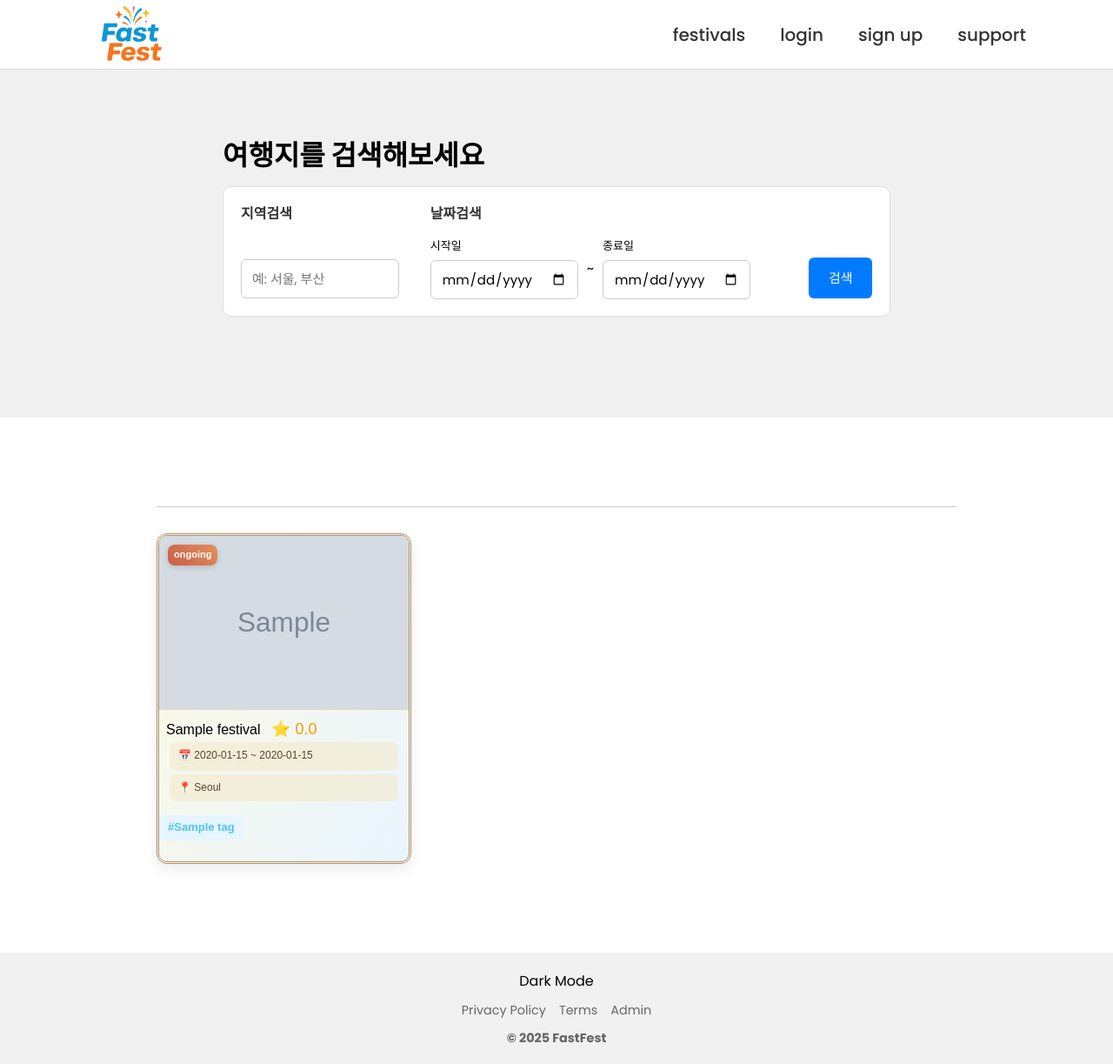
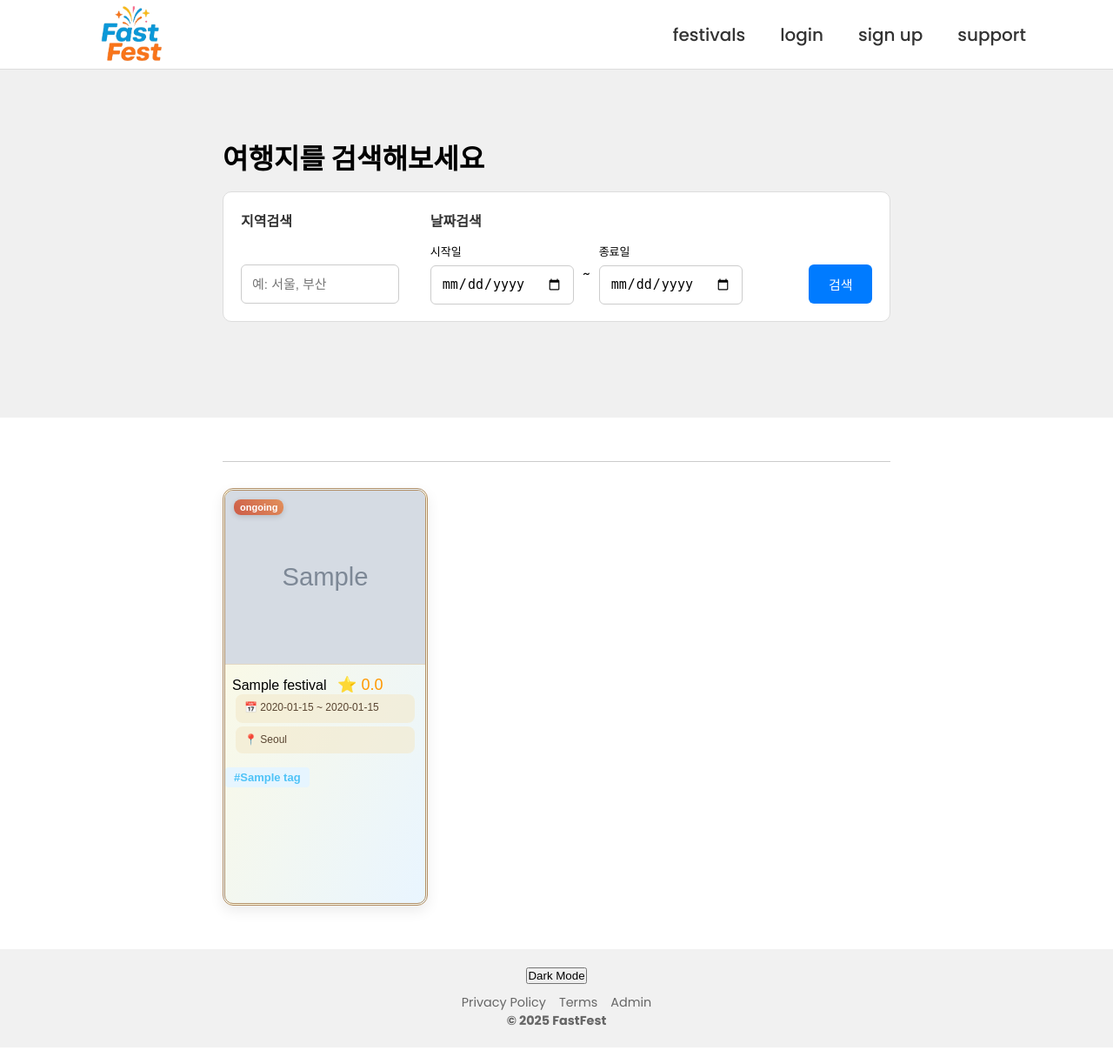
Before and after one commit to 321qas/Project, a Django app: page /festivals/list/ in a window 1280 px wide. Shown: the whole page at 87% size. Run offline with Django 5.2, Linux system fonts and the light colour scheme; tables that the repository leaves empty hold one stand-in row (values such as "Sample post"); grey boxes marked "Sample" are stand-in pictures.

Commit message:
fest width

```diff
--- a/PastPest/settings.py
+++ b/PastPest/settings.py
@@ -82,7 +82,7 @@
 DATABASES = { # Oracle 데이터베이스 설정
     'default': {
         'ENGINE': 'django.db.backends.oracle',
-        'NAME': 'orcl',  # 'orcl' or 'xe'
+        'NAME': 'xe',  # 'orcl' or 'xe'
         'USER': 'ora_user2',
         'PASSWORD': '1111',
         'HOST': 'localhost',
--- a/festivals/templates/festival/fest_list.html
+++ b/festivals/templates/festival/fest_list.html
@@ -5,7 +5,7 @@
     <meta charset="UTF-8">
     <meta name="viewport" content="width=device-width, initial-scale=1.0">
     <link rel="stylesheet" type="text/css" href="/static/css/navigation.css">
-    <link rel="stylesheet" type="text/css" href="/static/css/main.css">
+    {% comment %} <link rel="stylesheet" type="text/css" href="/static/css/main.css"> {% endcomment %}
     <script src="https://code.jquery.com/jquery-3.6.0.min.js"></script>
     <title>Document</title>
     <style>
@@ -124,9 +124,15 @@
 
       @import url('https://fonts.googleapis.com/css2?family=Nanum+Gothic&display=swap');
 
+      .contents {
+          width: 60%;
+          margin: 0 auto; /* 중앙 정렬 */
+        }
+
+
       #festList {
         width: 100%;
-        margin: 50px auto;
+        margin: 50px 0;
         display: flex;
         flex-wrap: wrap;
         justify-content: space-between;
@@ -136,8 +142,8 @@
         font-family: 'Nanum Gothic', sans-serif;
       }
       .festCard {
-        width: calc(33.333% - 13.333px);
-        height: 380px;
+        width: calc(32% - 10px);
+        height: 480px;
         display: flex;
         flex-direction: column;
         border-radius: 12px;
```
Also changed, not shown: inquiry/templates/user_support.html (+1 -11 lines).
